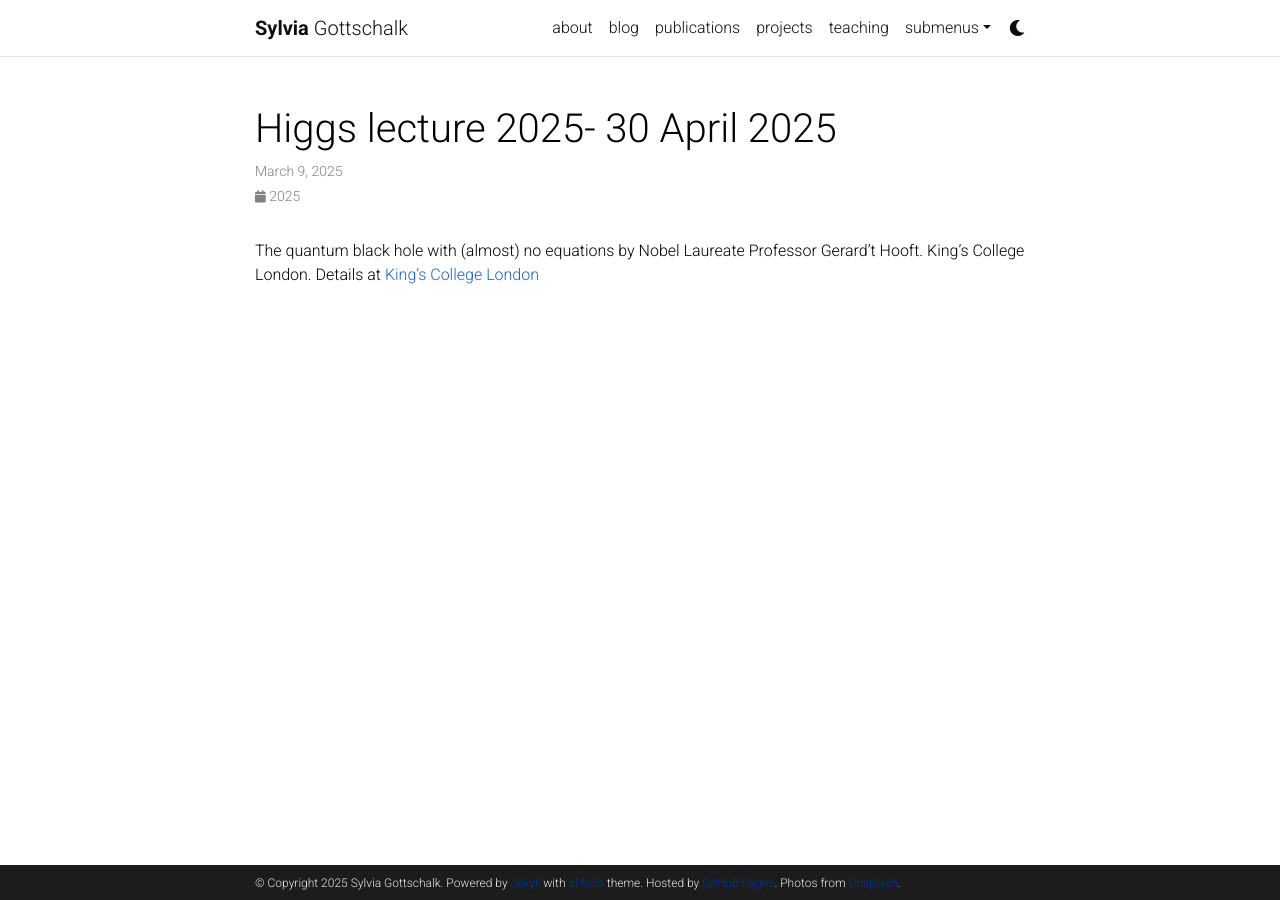
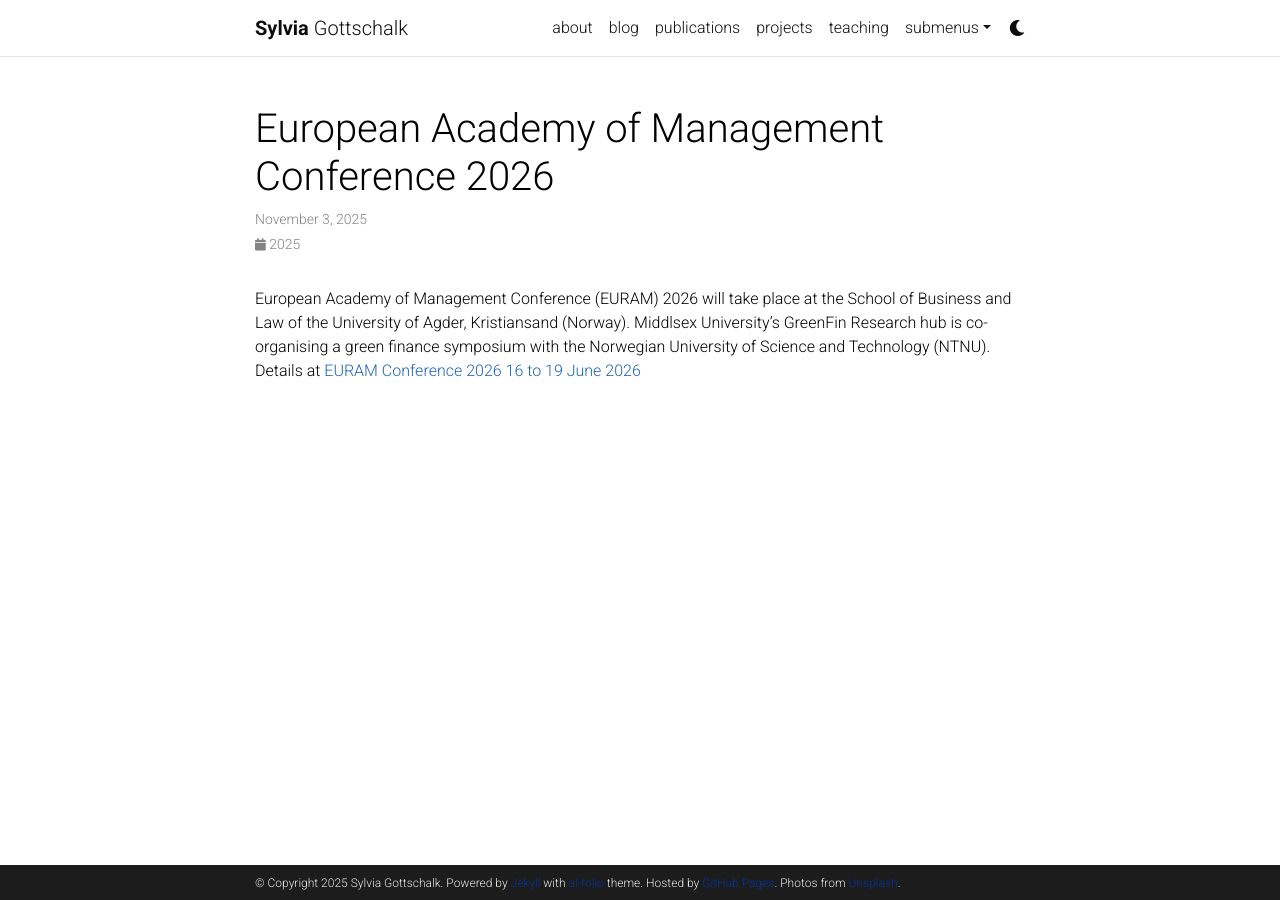
Before and after one commit to sdgottschalk/sgottschalk.io, a Jekyll site: the page built from _news/announcement_2.md, in a window 1280 px wide. Built offline with Jekyll 4.4.1, drawn with Linux system fonts in a browser that asks for light colours; comment, search, counter and statistics services are not loaded; a style sheet for code colours, icons or effects is not loaded.

Commit message:
Update announcement_2.md

```diff
--- a/_news/announcement_2.md
+++ b/_news/announcement_2.md
@@ -1,9 +1,9 @@
 ---
 layout: post
-title: Higgs lecture 2025- 30 April 2025
-date: 2025-03-09 16:11:00-0400
+title: European Academy of Management Conference 2026
+date: 2025-11-03 16:11:00-0400
 inline: false
 related_posts: false
 ---
 
-The quantum black hole with (almost) no equations by Nobel Laureate Professor Gerard't Hooft. King's College London. Details at [King's College London]([https://www.kcl.ac.uk/events/higgs-lecture-2025-nobel-laureate-professor-gerard-t-hooft](https://www.kcl.ac.uk/events/higgs-lecture-2025-nobel-laureate-professor-gerard-t-hooft))
+European Academy of Management Conference (EURAM) 2026 will take place at the School of Business and Law of the University of Agder, Kristiansand (Norway). Middlsex University's GreenFin Research hub is co-organising a green finance symposium with the Norwegian University of Science and Technology (NTNU). Details at [EURAM Conference 2026 16 to 19 June 2026](https://conferences.euram.academy/2026conference/)
```
